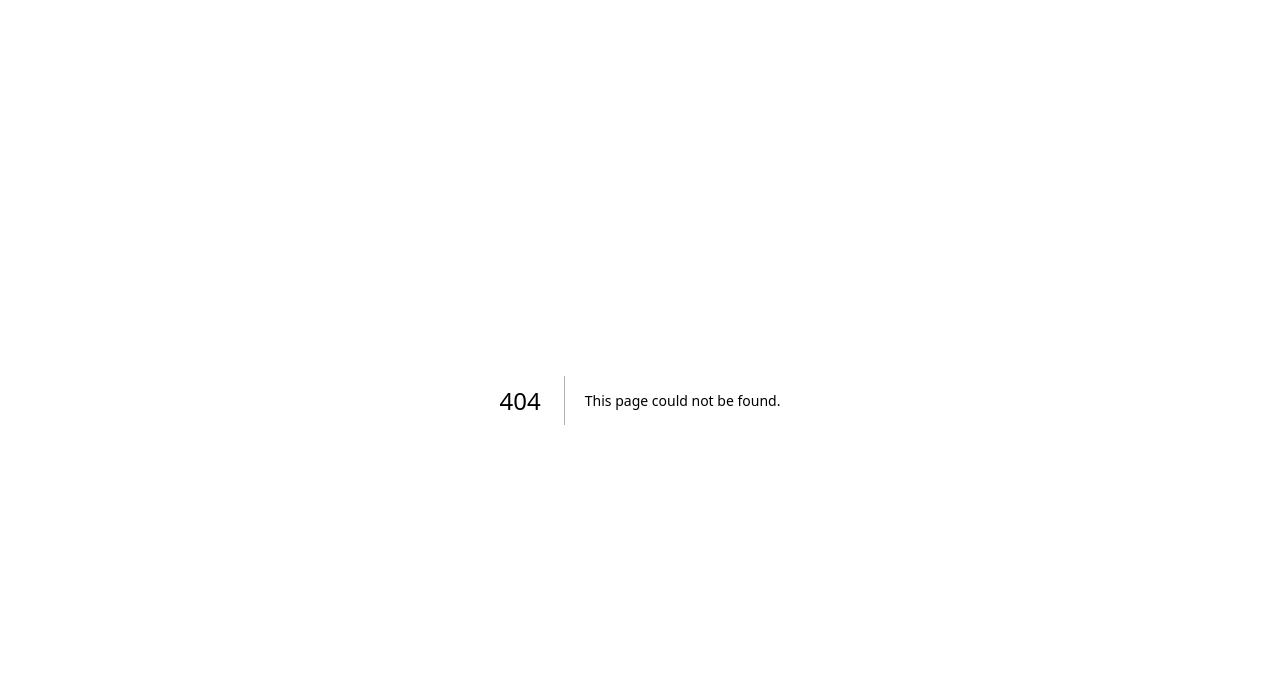
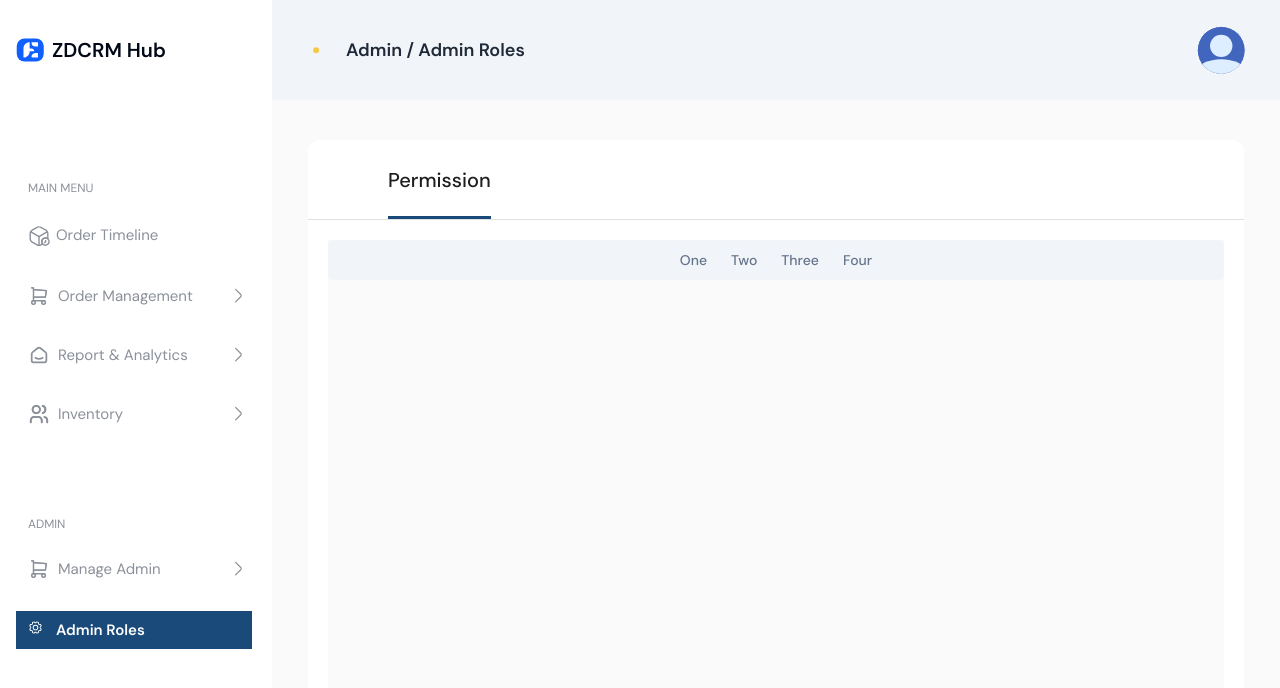
Before and after one commit to ZDCRMHub/zdcrm-web, a Next.js app: page /admin/admin-roles in a window 1280 px wide. Before the commit this address had no page. Shown: the top 688 px of the page. Built offline with nearby package versions, Linux system fonts and the light colour scheme.

Commit message:
admin role

```diff
--- /dev/null
+++ b/app/(dashboard)/admin/admin-roles/page.tsx
@@ -0,0 +1,40 @@
+import { Tabs, TabsContent, TabsList, TabsTrigger } from "@/components/ui/tabs";
+
+const page = () => {
+  return (
+    <section className="mx-9 mt-10 h-[869px] bg-white rounded-xl">
+      <div className="pl-20 h-20 flex items-center border-b-[1px] border-[#E0E0E0] relative">
+        <p className="text-xl font-medium text-[#1E1E1E]">Permission</p>
+        <div className="w-[103px] h-[3px] bg-[#194A7A] absolute bottom-0" />
+      </div>
+      <div className=" h-[749px] bg-[#FAFAFA] m-5">
+        <Tabs
+          defaultValue="account"
+          orientation="vertical"
+          className=""
+        >
+          <TabsList className="flex">
+            <TabsTrigger value="one">One</TabsTrigger>
+            <TabsTrigger value="two">Two</TabsTrigger>
+            <TabsTrigger value="three">Three</TabsTrigger>
+            <TabsTrigger value="four">Four</TabsTrigger>
+          </TabsList >
+          <TabsContent value="one" className="grid">
+            One changes to your account here.
+          </TabsContent>
+          <TabsContent value="two" className="grid">
+            Two changes to your account here.
+          </TabsContent>
+          <TabsContent value="three" className="grid">
+            Three changes to your account here.
+          </TabsContent>
+          <TabsContent value="four" className="grid">
+            Four changes to your account here.
+          </TabsContent>
+        </Tabs>
+      </div>
+    </section>
+  );
+};
+
+export default page;
```
Also changed, not shown: 1 other file (tests, documents, lock files or other folders).
